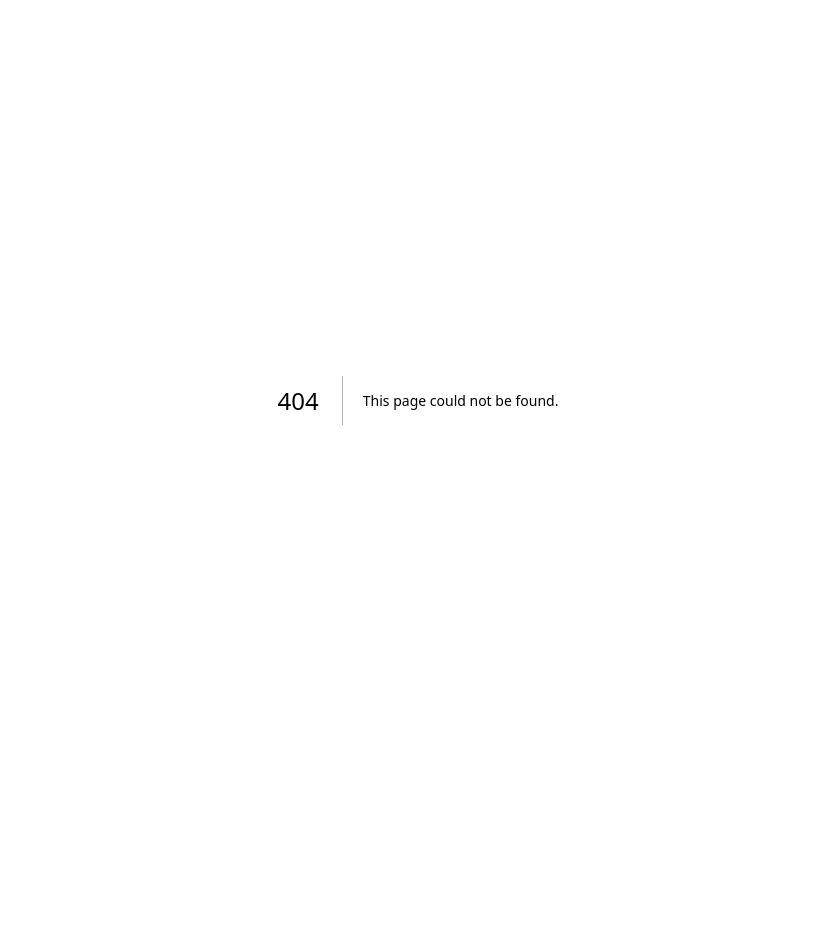
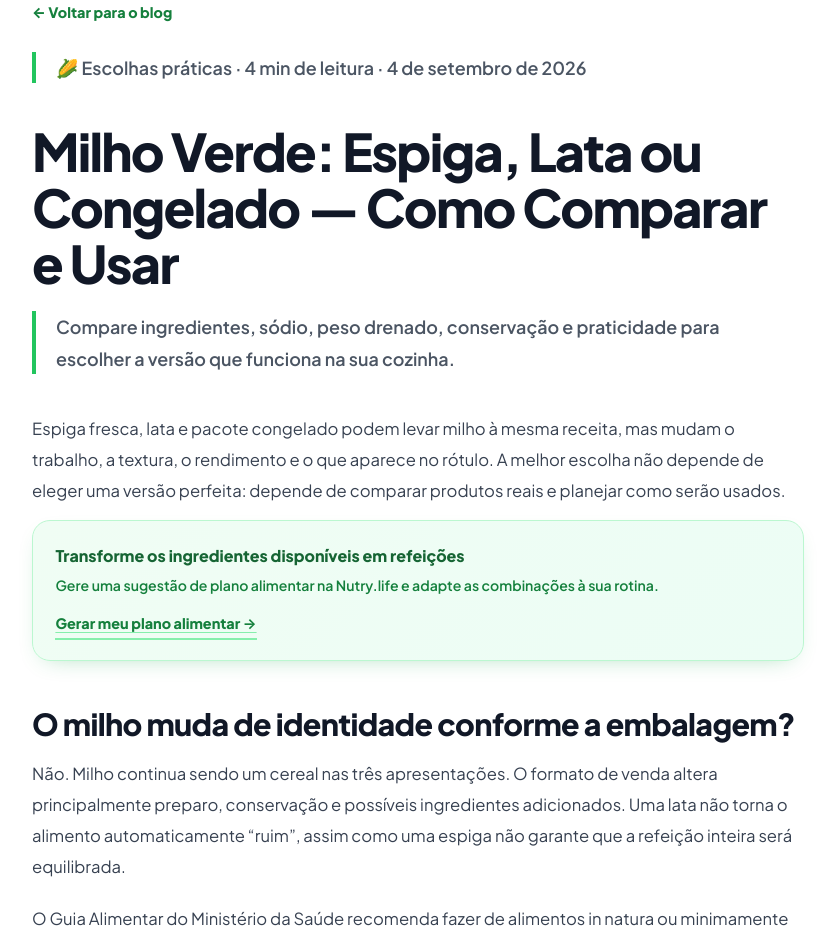
Before and after one commit to elevanceseguros/Nutri, a Next.js app: page /blog/milho-verde-espiga-lata-congelado-comparar in a window 1280 px wide. Before the commit this address had no page. Shown: the top 941 px of the page, without its empty margins (222-1057 px from the left). Before the commit the page ends 800 px from the top, so only its background shows below. Built offline with nearby package versions, Linux system fonts and the light colour scheme.

Commit message:
Publica artigo de 04/09 sobre versões de milho verde

```diff
--- /dev/null
+++ b/src/app/blog/milho-verde-espiga-lata-congelado-comparar/page.tsx
@@ -0,0 +1,82 @@
+import type { Metadata } from "next";
+import Link from "next/link";
+import styles from "../../page.module.css";
+
+const title = "Milho Verde: Espiga, Lata ou Congelado — Como Comparar e Usar";
+const description = "Compare ingredientes, sódio, peso drenado, conservação e praticidade para escolher a versão que funciona na sua cozinha.";
+const url = "https://www.nutry.life/blog/milho-verde-espiga-lata-congelado-comparar";
+export const metadata: Metadata = {
+  title: `${title} | Nutry.life`, description,
+  alternates: { canonical: url },
+  openGraph: { title, description, type: "article", url, publishedTime: "2026-09-04", modifiedTime: "2026-09-04" },
+};
+const jsonLd = {
+  "@context": "https://schema.org", "@type": "Article", headline: title, description,
+  datePublished: "2026-09-04", dateModified: "2026-09-04", mainEntityOfPage: url,
+  publisher: { "@type": "Organization", name: "Nutry.life", url: "https://www.nutry.life" },
+};
+export default function Post() {
+  return (
+    <main className={styles.postContainer}>
+      <script type="application/ld+json" dangerouslySetInnerHTML={{ __html: JSON.stringify(jsonLd) }} />
+      <Link href="/blog" className={styles.backToBlog} data-nav="back-to-blog">← Voltar para o blog</Link>
+      <article>
+        <header>
+          <p className={styles.postExcerpt}>🌽 Escolhas práticas · 4 min de leitura · 4 de setembro de 2026</p>
+          <h1 className={styles.postTitle}>{title}</h1>
+          <p className={styles.postExcerpt}>{description}</p>
+        </header>
+        <div className={styles.postContent}>
+          <p>Espiga fresca, lata e pacote congelado podem levar milho à mesma receita, mas mudam o trabalho, a textura, o rendimento e o que aparece no rótulo. A melhor escolha não depende de eleger uma versão perfeita: depende de comparar produtos reais e planejar como serão usados.</p>
+          <div className={styles.articleCtaTop} data-cta="top">
+            <div><strong>Transforme os ingredientes disponíveis em refeições</strong>
+              <p>Gere uma sugestão de plano alimentar na Nutry.life e adapte as combinações à sua rotina.</p>
+              <Link href="/" className={styles.articleCtaLink}>Gerar meu plano alimentar →</Link>
+            </div>
+          </div>
+          <h2>O milho muda de identidade conforme a embalagem?</h2>
+          <p>Não. Milho continua sendo um cereal nas três apresentações. O formato de venda altera principalmente preparo, conservação e possíveis ingredientes adicionados. Uma lata não torna o alimento automaticamente “ruim”, assim como uma espiga não garante que a refeição inteira será equilibrada.</p>
+          <p>O Guia Alimentar do Ministério da Saúde recomenda fazer de alimentos in natura ou minimamente processados a base da alimentação e usar processados em pequenas quantidades como parte de preparações. Para aplicar essa orientação, observe a lista de ingredientes e o papel do produto na refeição, em vez de julgar apenas a embalagem.</p>
+          <h2>Espiga fresca: mais etapas e controle no preparo</h2>
+          <p>A espiga exige seleção, higienização e cozimento. Ela pode ser interessante quando a experiência de comer na espiga importa ou quando você quer aproveitar o milho recém-cozido. Ao comparar preço, considere quantas espigas realmente serão consumidas e a parte não comestível, não apenas o valor do pacote.</p>
+          <p>Depois de cozido, mantenha o milho protegido e refrigerado se não for consumido logo. A validade não deve ser estimada só pelo cheiro: organização, temperatura e tempo também contam. Se o produto traz orientação de conservação, ela deve prevalecer.</p>
+          <h2>Milho em lata: leia ingredientes e peso drenado</h2>
+          <p>Na conserva, é comum encontrar milho, água e sal, mas a formulação varia. Compare a lista de ingredientes e a tabela nutricional entre marcas. A Anvisa determina que a declaração nutricional traga valores por porção e por 100 g ou 100 ml, o que facilita comparar embalagens de tamanhos diferentes.</p>
+          <p>Para custo e rendimento, procure o <strong>peso drenado</strong>: ele representa o conteúdo depois da retirada do líquido de cobertura. Duas latas com o mesmo peso líquido podem entregar quantidades diferentes de milho. Escorrer o líquido muda o que vai ao prato, mas não autoriza recalcular o sódio sem dados específicos do fabricante.</p>
+          <p>Verifique se há lupa de rotulagem frontal para sódio e compare produtos pela coluna de 100 g. “Sem conservantes” não significa automaticamente menor teor de sal, e enxaguar não transforma um produto em equivalente nutricional garantido de outro.</p>
+          <h2>Milho congelado: praticidade sem a lata aberta</h2>
+          <p>O congelado costuma permitir retirar apenas a quantidade necessária e devolver o restante ao freezer. Algumas versões trazem somente milho; outras podem incluir ingredientes adicionais. Leia o rótulo e siga as instruções de cocção e conservação.</p>
+          <p>Evite deixar o pacote descongelar na bancada e voltar ao freezer repetidas vezes. Retire a porção com utensílio limpo, feche bem e mantenha congelado na temperatura indicada. Se houve descongelamento acidental, a decisão segura depende do tempo, da temperatura e das orientações do fabricante.</p>
+          <h2>Como escolher para cada uso</h2>
+          <ul>
+            <li><strong>Para comer na espiga:</strong> a apresentação fresca preserva o formato e a experiência.</li>
+            <li><strong>Para uma receita imediata:</strong> a lata pode reduzir etapas; compare o peso drenado e o rótulo.</li>
+            <li><strong>Para usar pequenas porções:</strong> o congelado pode reduzir sobra, desde que o pacote seja bem conservado.</li>
+            <li><strong>Para economizar:</strong> calcule o custo da parte que será usada e considere energia, tempo e desperdício.</li>
+          </ul>
+          <p>Na refeição, o milho pode entrar em saladas, sopas, refogados, omeletes, recheios ou acompanhar arroz e feijão. Ele não precisa substituir automaticamente todos os vegetais do prato. Varie cores, texturas e grupos de alimentos conforme disponibilidade e preferência.</p>
+          <h2>Um roteiro de comparação no mercado</h2>
+          <ol>
+            <li>Defina a receita e a quantidade de que precisa.</li>
+            <li>Leia a lista de ingredientes das versões embaladas.</li>
+            <li>Compare sódio na mesma base de 100 g.</li>
+            <li>Use o peso drenado para estimar o rendimento da conserva.</li>
+            <li>Escolha uma embalagem que consiga consumir e conservar corretamente.</li>
+          </ol>
+          <p>Leia também: <Link href="/blog/legumes-congelados-nutrientes-como-preparar">como escolher e preparar legumes congelados</Link> · <Link href="/blog/grao-de-bico-seco-vs-conserva-como-usar">grão-de-bico seco ou em conserva</Link>.</p>
+          <section className={styles.premiumBanner} data-cta="final">
+            <div className={styles.premiumHeader}><h2>Planeje refeições com o que cabe na sua rotina</h2>
+              <p>Gere uma sugestão de plano alimentar, ajuste ingredientes e porções às suas preferências e procure acompanhamento profissional quando precisar de orientação individual.</p>
+            </div>
+            <Link href="/" className={styles.premiumBtn}>Gerar meu plano alimentar</Link>
+          </section>
+          <Link href="/blog" className={styles.backToBlog} data-nav="back-to-all-articles">← Voltar para todos os artigos</Link>
+        </div>
+      </article>
+      <footer className={styles.footer}>
+        <p>Este conteúdo é educativo e não substitui avaliação de nutricionista ou médico. Necessidades, restrições alimentares, alergias e condições de saúde exigem orientação individual. Siga as instruções do fabricante para preparo e conservação.</p>
+        <p>Fontes e referências: <a href="https://www.gov.br/anvisa/pt-br/assuntos/alimentos/rotulagem/rotulagem-nutricional" target="_blank" rel="noopener noreferrer">Anvisa — rotulagem nutricional</a> · <a href="https://www.gov.br/saude/pt-br/assuntos/saude-brasil/publicacoes-para-promocao-a-saude/guia_alimentar_populacao_brasileira_2ed.pdf" target="_blank" rel="noopener noreferrer">Ministério da Saúde — Guia Alimentar para a População Brasileira</a> · <a href="https://www.tbca.net.br/" target="_blank" rel="noopener noreferrer">TBCA — composição de alimentos</a>. Referências consultadas em 04/09/2026.</p>
+      </footer>
+    </main>
+  );
+}
--- a/src/app/sitemap.ts
+++ b/src/app/sitemap.ts
@@ -5,6 +5,7 @@ export default function sitemap(): MetadataRoute.Sitemap {
 
   // Artigos em ordem cronológica decrescente.
   return [
+    { url: `${baseUrl}/blog/milho-verde-espiga-lata-congelado-comparar`, lastModified: new Date('2026-09-04'), changeFrequency: 'monthly', priority: 0.8 },
     { url: `${baseUrl}/blog/como-descongelar-carne-geladeira-microondas`, lastModified: new Date('2026-09-03'), changeFrequency: 'monthly', priority: 0.8 },
     { url: `${baseUrl}/blog/macarrao-comum-integral-com-ovos-comparar`, lastModified: new Date('2026-09-02'), changeFrequency: 'monthly', priority: 0.8 },
     { url: `${baseUrl}/blog/quantas-gramas-de-proteina-por-dia`, lastModified: new Date('2026-04-19'), changeFrequency: 'monthly', priority: 0.7 },
```
Also changed, not shown: src/app/blog/page.tsx (+9 -0 lines).
